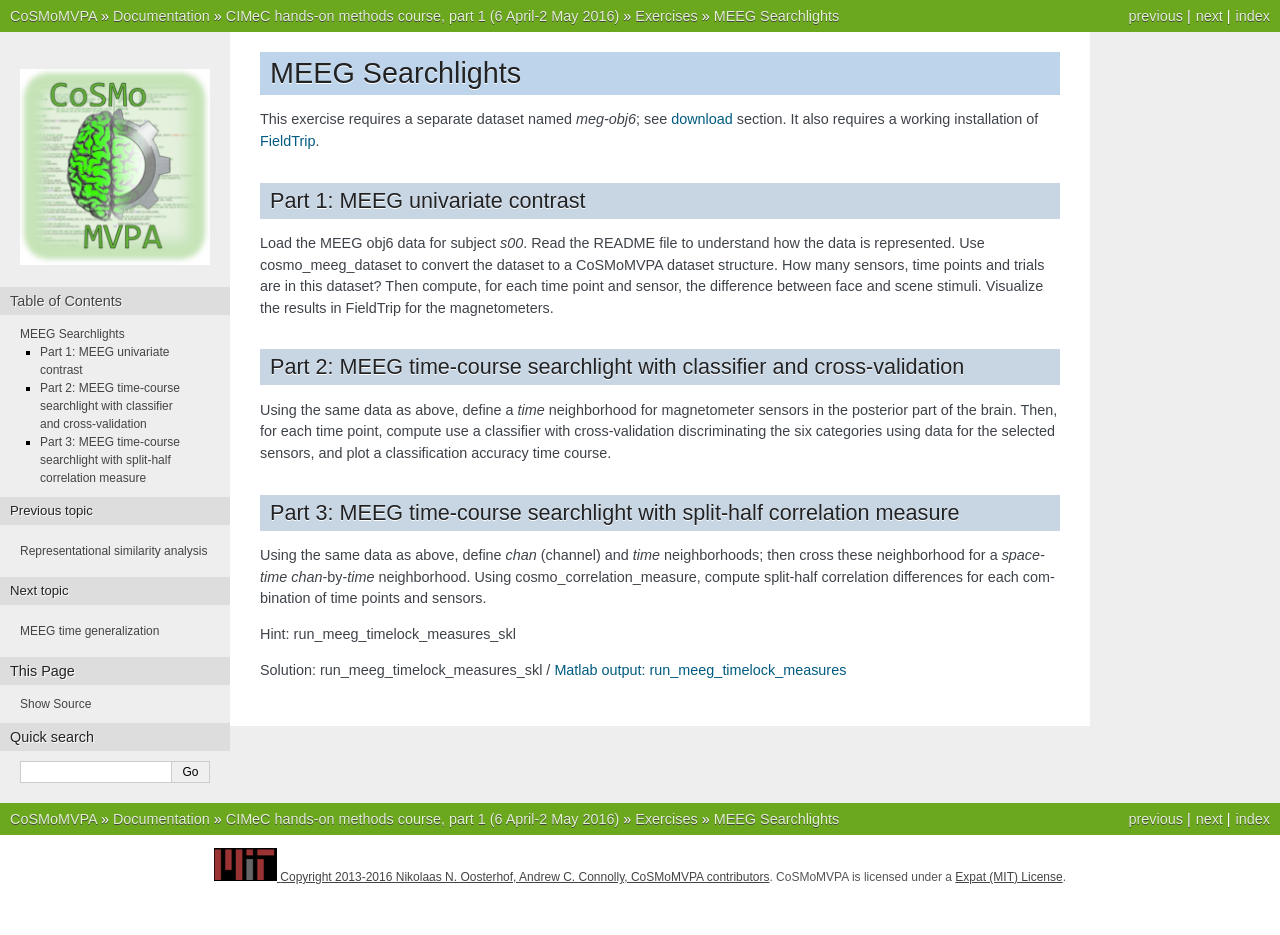
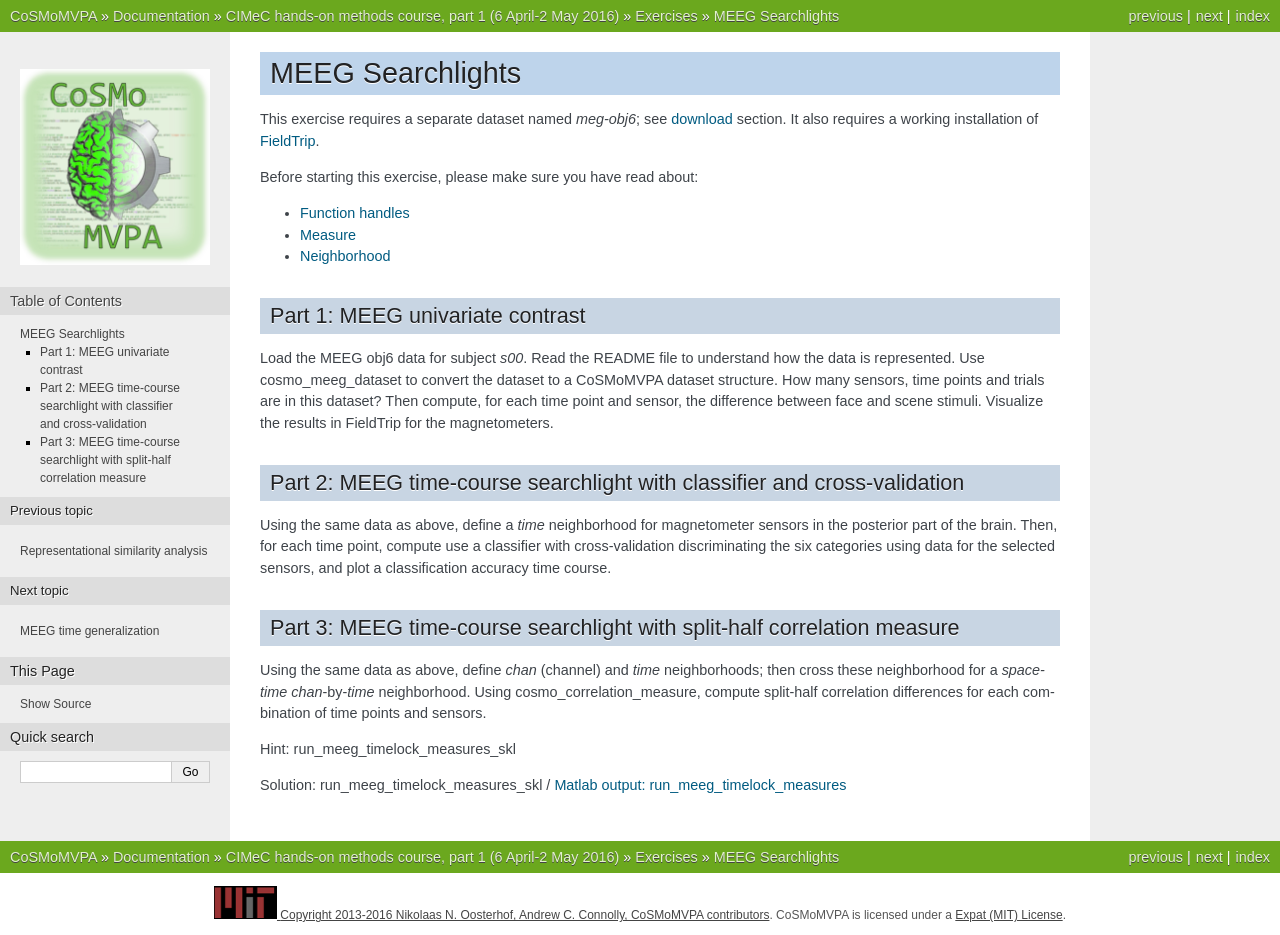
Before and after one commit to CoSMoMVPA/CoSMoMVPA, a Sphinx documentation site: the page built from doc/source/ex_meeg_searchlight.rst, in a window 1280 px wide. Built offline with Sphinx 7.4.7, drawn with Linux system fonts in a browser that asks for light colours; pages that are not in the unit, such as notebooks, are missing from menus; before the commit the page ends 900 px from its top, so only the background shows below that.

```diff
--- a/doc/source/ex_meeg_searchlight.rst
+++ b/doc/source/ex_meeg_searchlight.rst
@@ -9,6 +9,11 @@ MEEG Searchlights
 This exercise requires a separate dataset named `meg-obj6`; see :ref:`download <download>` section.
 It also requires a working installation of FieldTrip_.
 
+Before starting this exercise, please make sure you have read about:
+
+- :ref:`matlab_octave_function_handles`
+- :ref:`cosmomvpa_measure`
+- :ref:`cosmomvpa_neighborhood`
 
 Part 1: MEEG univariate contrast
 ++++++++++++++++++++++++++++++++
```
Also changed, not shown: 2 other files.
